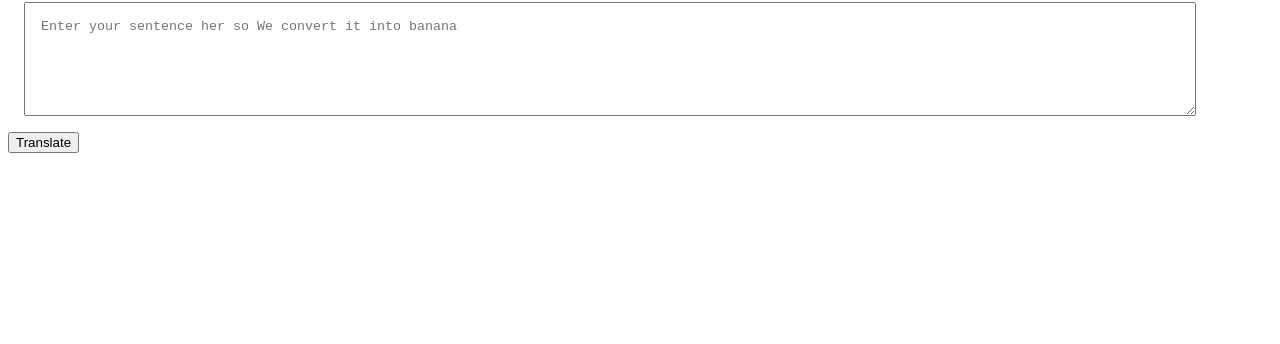
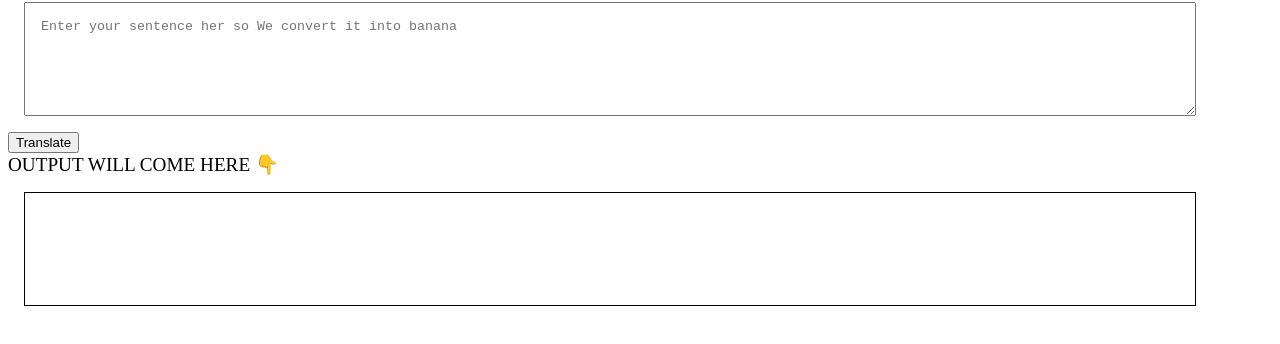
Before and after one commit to ruman7ak/neogcamp-banana-speak, a plain HTML site: page index.html in a window 1280 px wide. Shown: the part 78-422 px from the top of the page. Drawn offline with Linux system fonts and the light colour scheme.

Commit message:
feat: input,output processing done

```diff
--- a/app.js
+++ b/app.js
@@ -1,10 +1,10 @@
 var btnTranslate= document.querySelector("#btn-translate") ;
 var txtArea= document.querySelector("#txt-area");
+var outputDiv= document.querySelector("#output");
 
 
 
 
 btnTranslate.addEventListener ("click", function addEventHandler(){
-    console.log("click");
-    console.log(txtArea.value);
+    outputDiv.innerText= ("djjdjd"+txtArea.value);
 })
--- a/index.html
+++ b/index.html
@@ -14,9 +14,14 @@
             margin: 1rem;
             padding: 1rem;
         }
+        #output{
+            border: 1px solid black;
+            height: 10vh;
+            width: 90%;
+            margin: 1rem;
+            padding: 1rem;
+        }
     </style>
-
-
 </head>
 <body>
 
@@ -28,6 +33,13 @@
         Translate
     </button>
 
+    <div style="font-size:larger" >OUTPUT WILL COME HERE 👇 </div>
+
+    <div id="output"></div>
+
+
+
+
 
 
 
```
